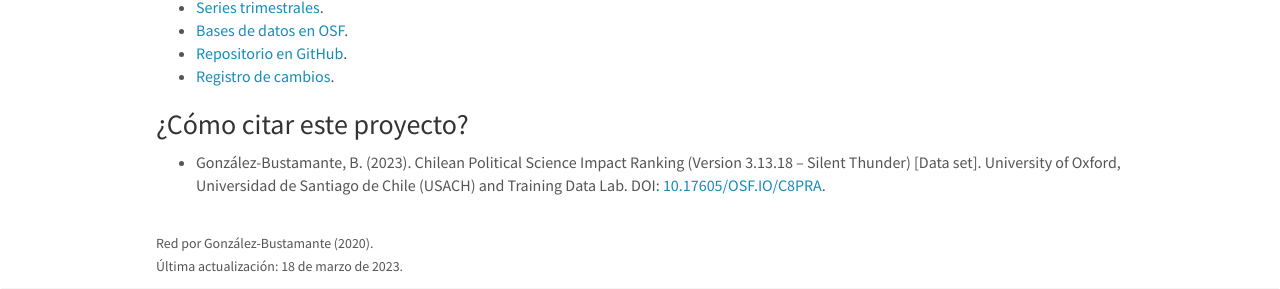
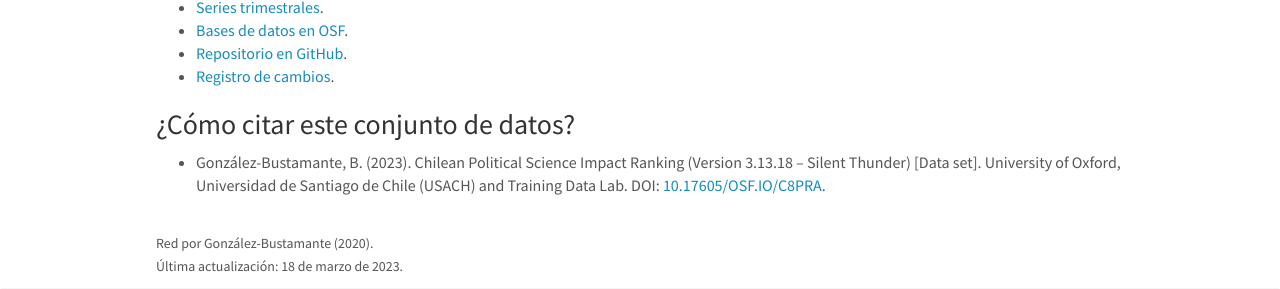
Before and after one commit to training-datalab/old-training-datalab.com, a Jekyll site: the page built from _pages/cps-ranking-spanish.md, in a window 1280 px wide and 1235 px high. Shown: the part 831-1120 px from the top of the window. Built offline with Jekyll 4.4.1, drawn with Linux system fonts in a browser that asks for light colours; nearby versions of some CDN libraries.

Commit message:
Update cps-ranking-spanish.md

```diff
--- a/_pages/cps-ranking-spanish.md
+++ b/_pages/cps-ranking-spanish.md
@@ -35,7 +35,7 @@ permalink: /projects/cps-ranking-spanish
 - <a href="https://github.com/bgonzalezbustamante/CPS-Ranking" target="_blank">Repositorio en GitHub</a>.
 - <a href="https://github.com/bgonzalezbustamante/CPS-Ranking/blob/master/CHANGELOG.md" target="_blank">Registro de cambios</a>.
 
-### ¿Cómo citar este proyecto?
+### ¿Cómo citar este conjunto de datos?
 
 - González-Bustamante, B. (2023). Chilean Political Science Impact Ranking (Version 3.13.18 -- Silent Thunder) [Data set]. University of Oxford, Universidad de Santiago de Chile (USACH) and Training Data Lab. DOI: <a href="http://doi.org/10.17605/OSF.IO/C8PRA" target="_blank">10.17605/OSF.IO/C8PRA</a>.
 
```
